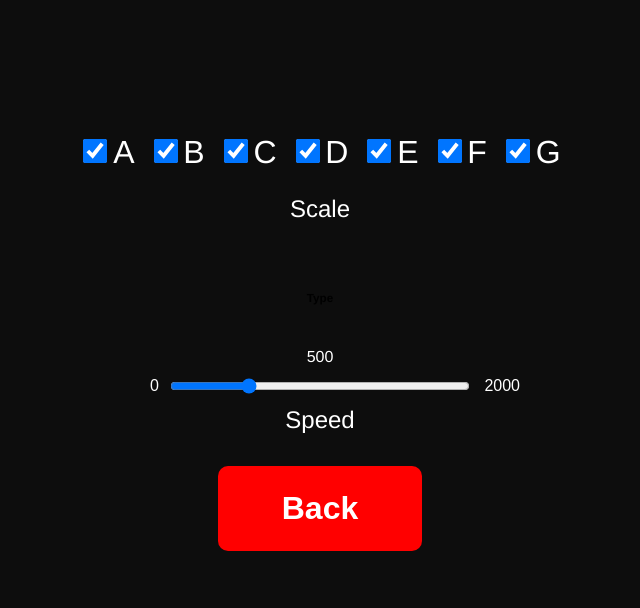
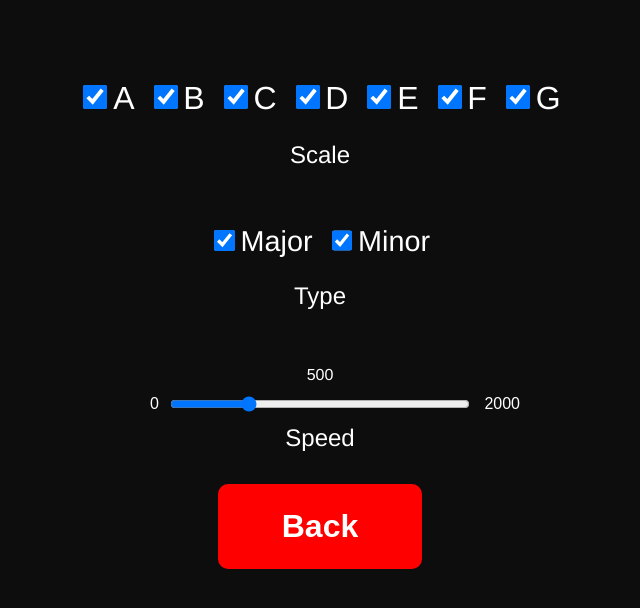
Before and after one commit to roman-ojha/chord-exercise, a website built with Vite: page screen/settings.html in a window 1280 px wide. Shown: the part 172-780 px from the top of the page, without its empty margins (320-960 px from the left). Built offline with nearby package versions, Linux system fonts and the light colour scheme.

Commit message:
feat: rendering ScaleType and designed

```diff
--- a/scripts/settings.ts
+++ b/scripts/settings.ts
@@ -1,4 +1,4 @@
-import { useSpeed, useScales, scaleType } from "./state";
+import { useSpeed, useScales, Scale, useScaleType, TypeOfScale } from "./state";
 
 // Speed
 const speedValueElm = document.getElementById(
@@ -31,7 +31,7 @@ const renderScaleList = () => {
   <div class="single-scale-input-container">
     <input type="checkbox" name="${
       scale.name
-    }" class="test" id="scale-${scale.name.toLowerCase()}-input" ${
+    }" id="scale-${scale.name.toLowerCase()}-input" ${
       scale.status ? "checked" : ""
     } oninput='updateScale(this)'/>
     <label for="scale-${scale.name.toLowerCase()}-input">${scale.name}</label>
@@ -43,7 +43,7 @@ const renderScaleList = () => {
 renderScaleList();
 
 function updateScale(checkbox: HTMLInputElement) {
-  const name: scaleType["name"] = checkbox.name as scaleType["name"];
+  const name: Scale["name"] = checkbox.name as Scale["name"];
   const checked: boolean = checkbox.checked;
   if (
     getScales().filter((scale) => scale.status).length !== 1 ||
@@ -66,23 +66,47 @@ function updateScale(checkbox: HTMLInputElement) {
 const scaleTypeListInputContainer = document.getElementById(
   "scale-type-list-input-container"
 ) as HTMLDivElement;
+const [getScaleType, setScaleType] = useScaleType();
 
 const renderScaleTypeList = () => {
   var innerHtml: string = "";
-  getScales().forEach((scale) => {
+  getScaleType().forEach((scaleType) => {
     innerHtml += `
-  <div class="single-scale-input-container">
+  <div class="single-scale-type-input-container">
     <input type="checkbox" name="${
-      scale.name
-    }" class="test" id="scale-${scale.name.toLowerCase()}-input" ${
-      scale.status ? "checked" : ""
-    } oninput='updateScale(this)'/>
-    <label for="scale-${scale.name.toLowerCase()}-input">${scale.name}</label>
+      scaleType.name
+    }" id="scale-type-${scaleType.name.toLowerCase()}-input" ${
+      scaleType.status ? "checked" : ""
+    } oninput='updateScaleType(this)'/>
+    <label for="scale-type-${scaleType.name.toLowerCase()}-input">${
+      scaleType.name
+    }</label>
   </div>
   `;
   });
   scaleTypeListInputContainer.innerHTML = innerHtml;
 };
+renderScaleTypeList();
+
+function updateScaleType(checkbox: HTMLInputElement) {
+  const name: TypeOfScale["name"] = checkbox.name as TypeOfScale["name"];
+  const checked: boolean = checkbox.checked;
+  if (
+    getScaleType().filter((scale) => scale.status).length !== 1 ||
+    (getScaleType().filter((scale) => scale.status).length === 1 && checked)
+  ) {
+    const newScale = getScaleType().map((scale) =>
+      scale.name === name ? { name: name, status: checked } : scale
+    );
+    setScaleType(newScale);
+  } else if (
+    getScaleType().filter((scale) => scale.status).length === 1 &&
+    !checked
+  ) {
+    renderScaleTypeList();
+  }
+}
+(<any>window).updateScaleType = updateScaleType;
 
 // save button
 const saveButton = document.getElementById("back-button") as HTMLButtonElement;
--- a/scripts/state.ts
+++ b/scripts/state.ts
@@ -1,4 +1,4 @@
-export interface scaleType {
+export interface Scale {
   name: "A" | "B" | "C" | "D" | "E" | "F" | "G";
   status: boolean;
 }
@@ -10,7 +10,7 @@ export interface TypeOfScale {
 
 interface state {
   speed: number;
-  scales: scaleType[];
+  scales: Scale[];
   scaleType: TypeOfScale[];
 }
 
@@ -117,14 +117,14 @@ const useScaleType = (): [
   () => state["scaleType"],
   (newState: state["scaleType"]) => void
 ] => {
-  const getScale = (): state["scaleType"] => {
+  const getScaleType = (): state["scaleType"] => {
     const scale: state["scaleType"] = (
       JSON.parse(localStorage.getItem("state")!) as state
     ).scaleType;
     return scale;
   };
 
-  const setScale = (newState: state["scaleType"]) => {
+  const setScaleType = (newState: state["scaleType"]) => {
     const state: state = JSON.parse(localStorage.getItem("state")!) as state;
     localStorage.setItem(
       "state",
@@ -134,7 +134,7 @@ const useScaleType = (): [
       })
     );
   };
-  return [getScale, setScale];
+  return [getScaleType, setScaleType];
 };
 
 export { useSpeed, useScales, useScaleType };
--- a/styles/settings.css
+++ b/styles/settings.css
@@ -12,7 +12,7 @@ body {
 #settings-container {
   display: flex;
   background-color: #0d0d0d;
-  height: 100vh;
+  min-height: 100vh;
   width: 100%;
   flex-direction: column;
   justify-content: space-around;
@@ -62,6 +62,37 @@ main {
 .single-scale-input-container label {
   color: white;
   font-size: 2rem;
+}
+
+#scale-type-input-container {
+  display: flex;
+  flex-direction: column;
+  justify-content: center;
+  align-items: center;
+}
+
+#scale-type-input-container h3 {
+  color: white;
+  font-size: 1.5rem;
+  font-weight: 300;
+}
+
+#scale-type-list-input-container {
+  display: flex;
+  justify-content: space-between;
+  align-items: center;
+  gap: 15px;
+}
+
+.single-scale-type-input-container input {
+  width: 1.3rem;
+  height: 1.3rem;
+  cursor: pointer;
+}
+
+.single-scale-type-input-container label {
+  color: white;
+  font-size: 1.8rem;
 }
 
 #setting-speed {
```
